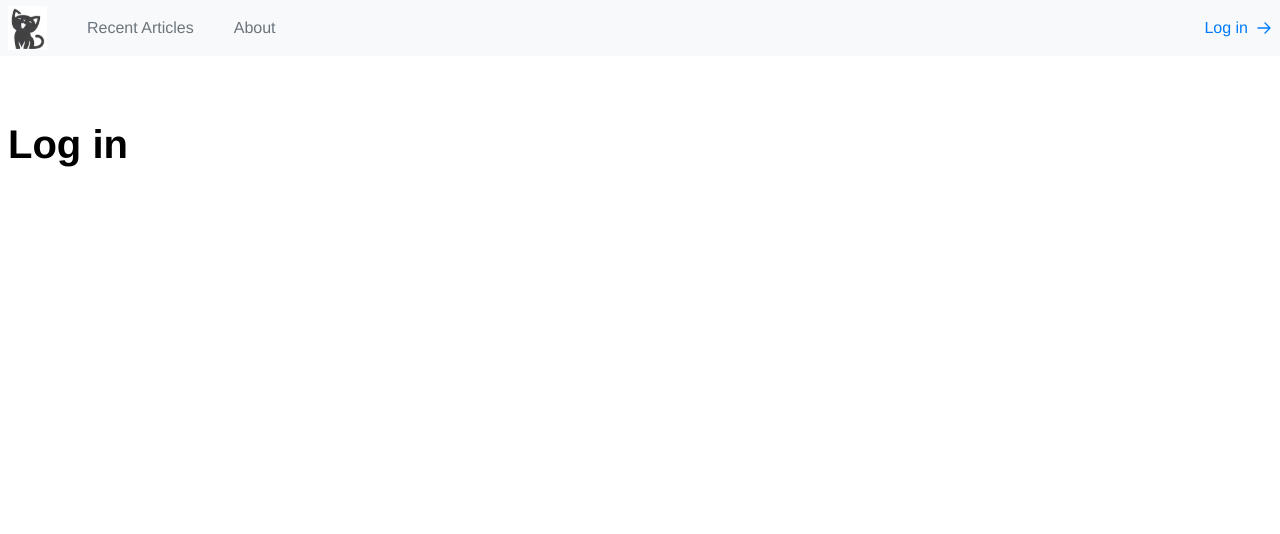
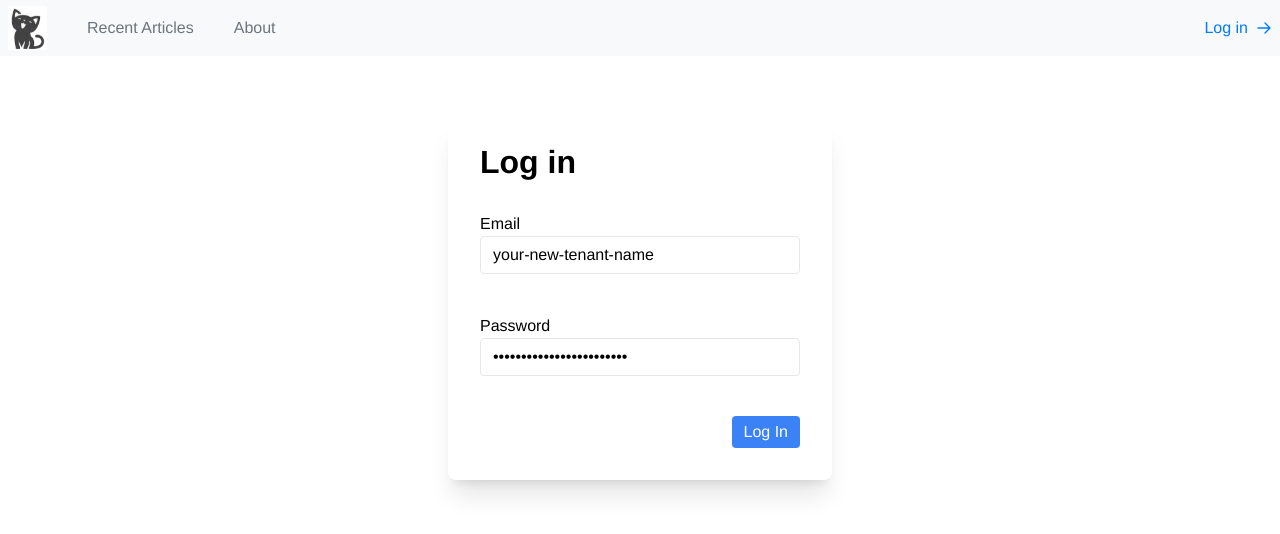
Before and after one commit to mrtnprzk/cat-blog, a Next.js app: page /login in a window 1280 px wide. Shown: the top 534 px of the page. Built offline with nearby package versions, Linux system fonts and the light colour scheme; no server answers.

Commit message:
[ADD] login hook + form (in progress)

```diff
--- a/src/components/AppLayout/AppLayout.tsx
+++ b/src/components/AppLayout/AppLayout.tsx
@@ -2,16 +2,12 @@ import { FC, ReactNode } from "react";
 import Head from "next/head";
 
 import Header from "../Header/Header";
-import { useTenantData } from "@/hooks/useTenantData";
 
 interface AppLayoutProps {
   children: ReactNode;
 }
 
 const AppLayout: FC<AppLayoutProps> = ({ children }) => {
-  const { data } = useTenantData();
-  console.log(data);
-
   return (
     <>
       <Head>
--- /dev/null
+++ b/src/hooks/useMutateLogin.tsx
@@ -0,0 +1,24 @@
+import { useMutation } from "@tanstack/react-query";
+
+export function useMutateLogin(
+  apiKey: string,
+  username: string,
+  password: string
+) {
+  const loginMutation = useMutation(() => {
+
+    return fetch("https://fullstack.exercise.applifting.cz/login", {
+      method: "POST",
+      headers: {
+        "content-type": "application/json",
+        "X-API-KEY": apiKey,
+      },
+      body: JSON.stringify({
+        username,
+        password,
+      }),
+    }).then((res) => res.json());
+  });
+
+  return loginMutation;
+}
--- a/src/pages/login.tsx
+++ b/src/pages/login.tsx
@@ -1,5 +1,59 @@
+import { FormEvent, useState } from "react";
 import Heading from "@/components/Typography/Heading";
+import { useTenantData } from "@/hooks/useTenantData";
+import { useMutateLogin } from "@/hooks/useMutateLogin";
+
+//TODO loginMutation success adn error handling
+//TODO create component for form
+//TODO create reusable component for input and button
 
 export default function Login() {
-  return <Heading>Log in</Heading>;
+  const [username, setUsername] = useState("your-new-tenant-name");
+  const [password, setPassword] = useState("your-new-tenant-password");
+
+  const tenantQuery = useTenantData();
+  const key = tenantQuery?.data?.apiKey as string;
+
+  const loginMutation = useMutateLogin(key, username, password);
+
+  const submitHandler = (e: FormEvent<HTMLFormElement>) => {
+    e.preventDefault();
+    if (key) loginMutation.mutate();
+  };
+
+  return (
+    <form
+      onSubmit={submitHandler}
+      className="flex flex-col space-y-10 p-8 mx-auto max-w-sm rounded-lg shadow-xl"
+    >
+      <Heading size={"md"}>Log in</Heading>
+      <div className="flex flex-col">
+        <label>Email</label>
+        <input
+          type="text"
+          className="border rounded-[4px] py-1.5 px-3"
+          placeholder="me@example.com"
+          onChange={(e) => setUsername(e.target.value)}
+          value={username}
+        />
+      </div>
+      <div className="flex flex-col">
+        <label>Password</label>
+        <input
+          type="password"
+          className="border rounded-[4px] py-1.5 px-3"
+          placeholder="********"
+          onChange={(e) => setPassword(e.target.value)}
+          value={password}
+        />
+      </div>
+      <button
+        disabled={tenantQuery?.isLoading || tenantQuery?.isError}
+        type="submit"
+        className={`bg-blue-500 text-white py-1 px-3 rounded w-fit ml-auto`}
+      >
+        Log In
+      </button>
+    </form>
+  );
 }
```
Also changed, not shown: 1 other file (tests, documents, lock files or other folders).
